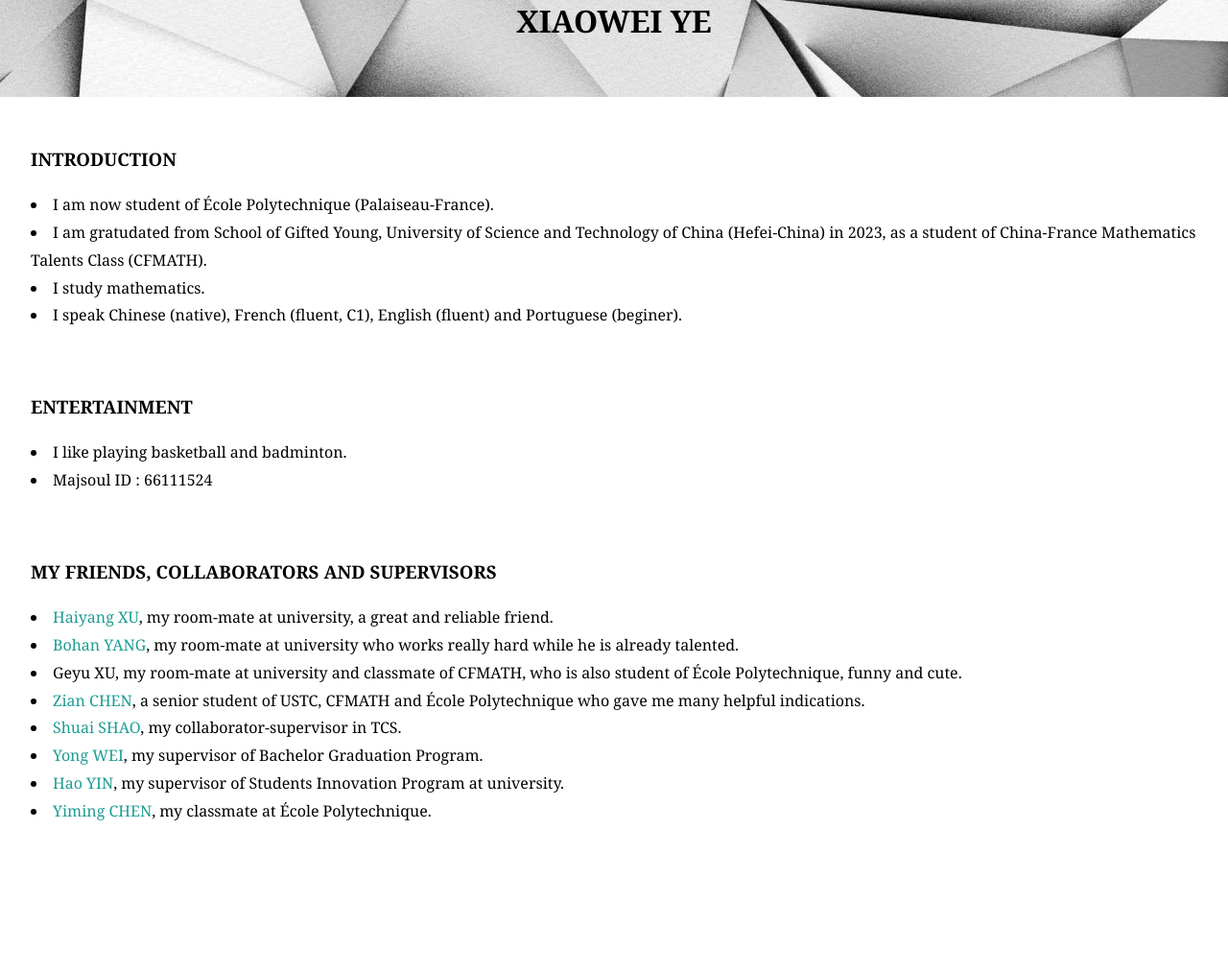
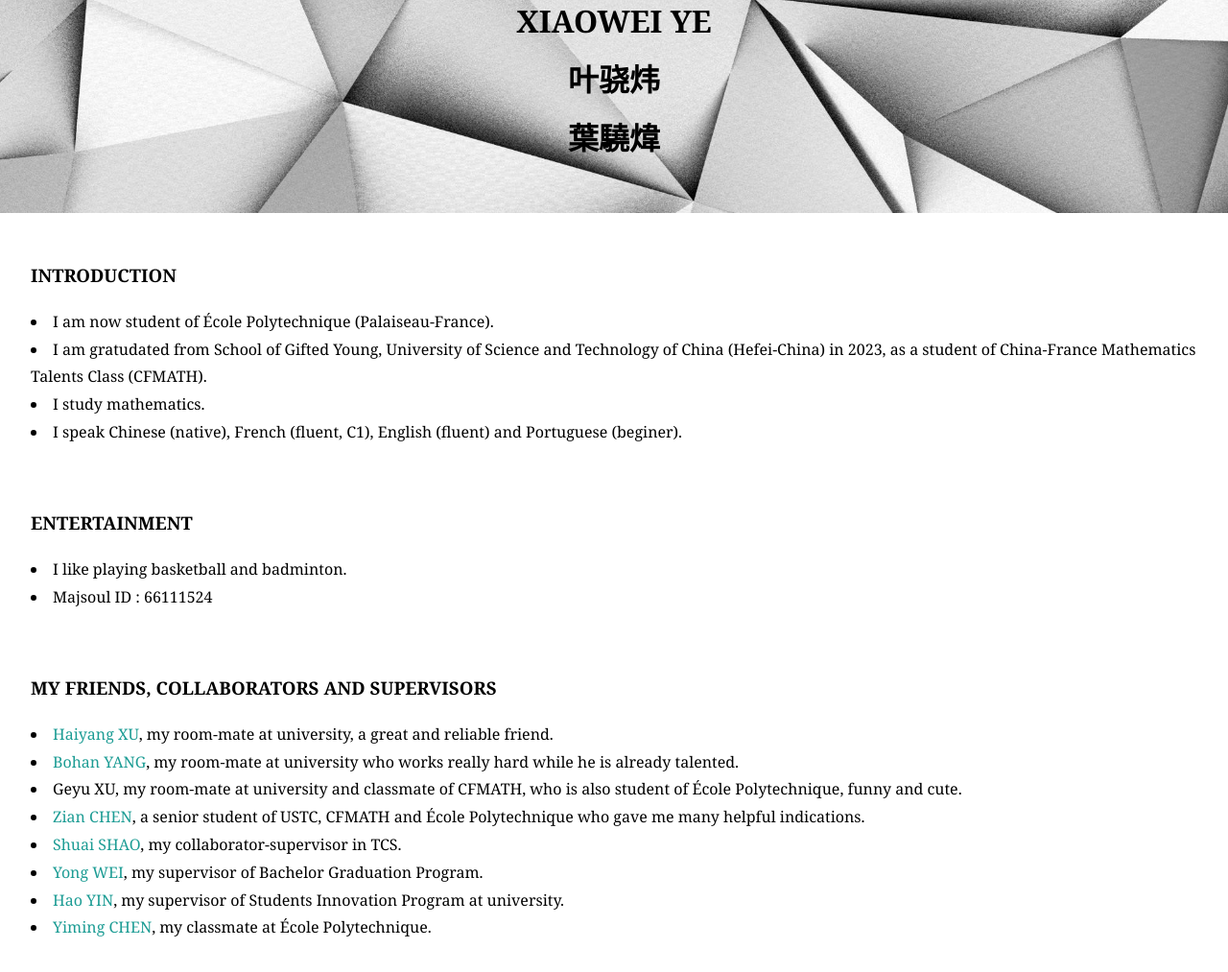
Before and after one commit to XiaoweiYEXavier/XiaoweiYEXavier.github.io, a Jekyll site: the page built from index.html, in a window 1280 px wide, cut to the strip 238-1251 px from the top of the page. Shown: the whole strip at 96% size. Built offline with Jekyll 4.4.1, drawn with Linux system fonts in a browser that asks for light colours; some web fonts are replaced; before the commit the page ends 1130 px from its top, so only the background shows below that.

Commit message:
Update index.html

```diff
--- a/index.html
+++ b/index.html
@@ -8,6 +8,8 @@ title: YE Xiaowei
       <img src="./CV/photo-cv.jpg" />
     </div>
      <h1>Xiaowei YE</h1>
+	  <h1>叶骁炜</h1>
+	  <h1>葉驍煒</h1>
   </header>
 	<section>
 	<h3>Introduction</h3>
```
